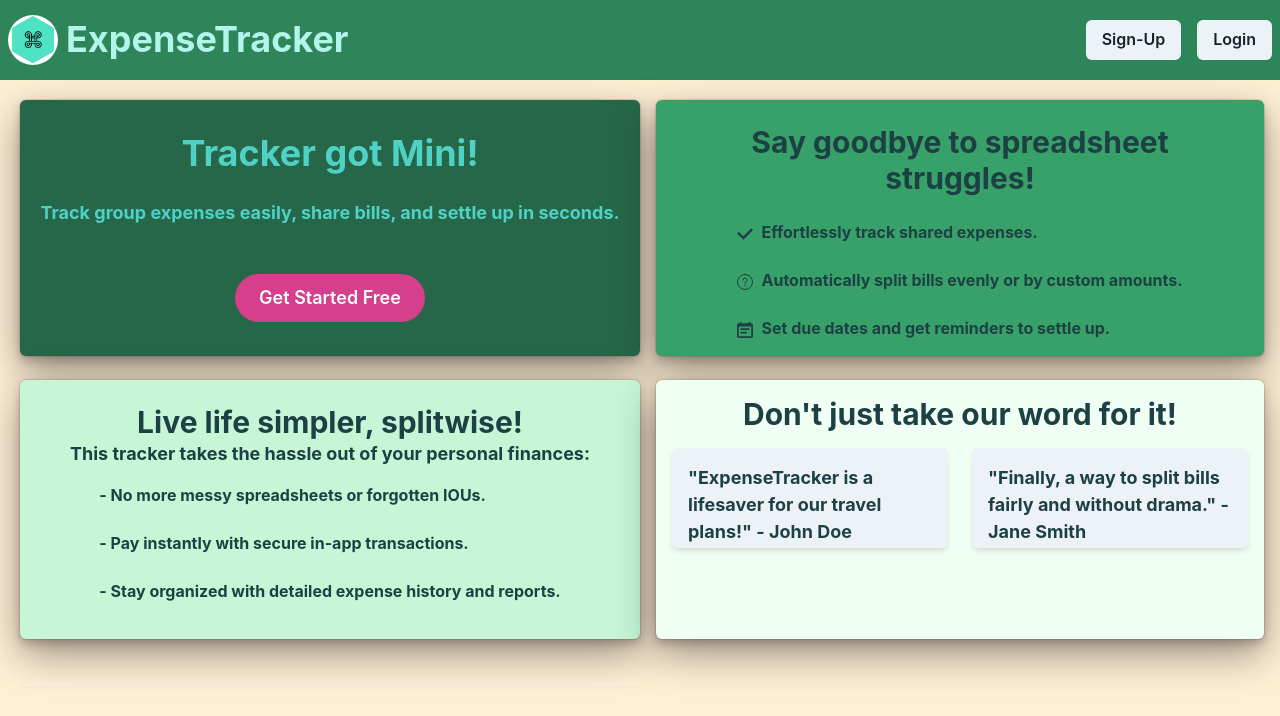
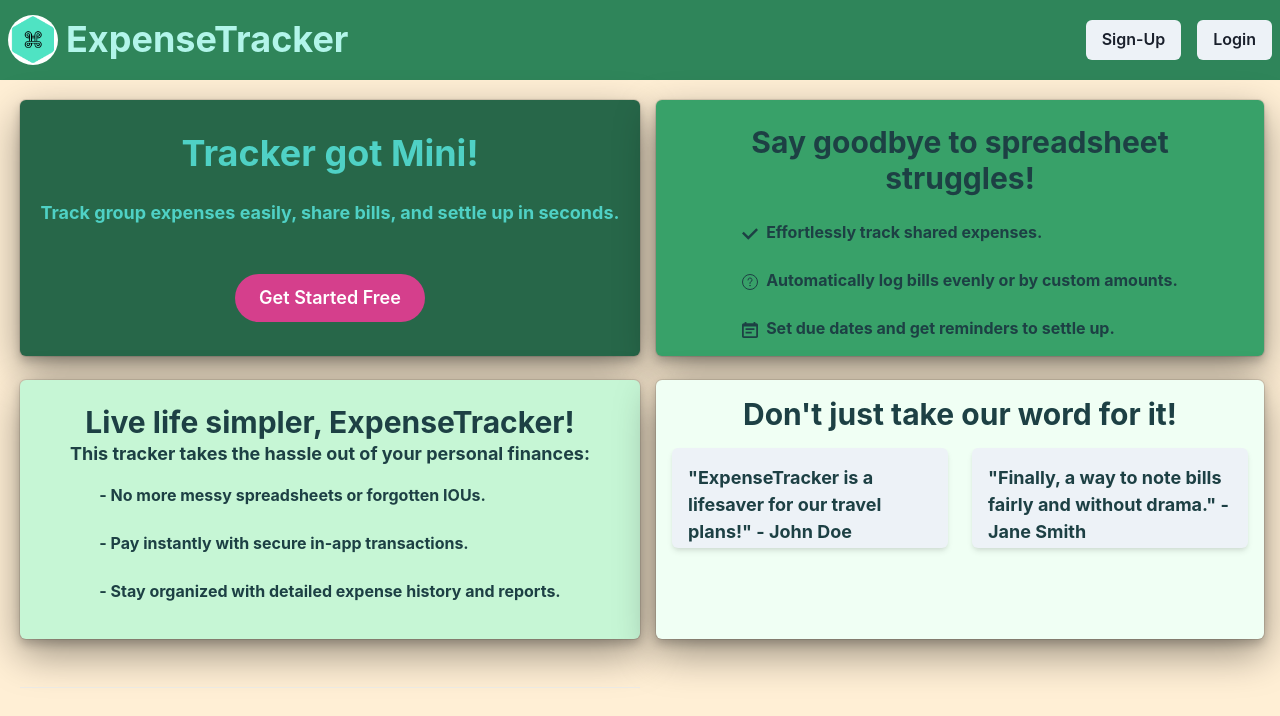
Before and after one commit to pink-27/Expense-Tracker, a React (Create React App) app in the folder frontend/: page / in a window 1280 px wide. Shown: the top 716 px of the page. Built offline with nearby package versions, Linux system fonts and the light colour scheme.

Commit message:
quotes change

```diff
--- a/frontend/src/components/Home.js
+++ b/frontend/src/components/Home.js
@@ -62,7 +62,7 @@ function Home({user}) {
             </ListItem>
             <ListItem>
               <Icon mr={2} />
-              Automatically split bills evenly or by custom amounts.
+              Automatically log bills evenly or by custom amounts.
             </ListItem>
             <ListItem>
               <Icon as={CalendarIcon} mr={2} />
@@ -76,7 +76,7 @@ function Home({user}) {
       {/* Benefits Section */}
       <Box p={6} boxShadow="dark-lg" rounded='md' bgColor="green.100" mt={2} h="auto" >
         <Heading as="h2" fontSize="3xl" textAlign="center">
-          Live life simpler, splitwise!
+          Live life simpler, ExpenseTracker!
         </Heading>
         <Text fontSize="lg" textAlign="center">
           This tracker takes the hassle out of your personal finances:
@@ -103,7 +103,7 @@ function Home({user}) {
             "ExpenseTracker is a lifesaver for our travel plans!" - John Doe
           </Quote>
           <Quote boxSize="sm" p={4}>
-            "Finally, a way to split bills fairly and without drama." - Jane Smith
+            "Finally, a way to note bills fairly and without drama." - Jane Smith
           </Quote>
         </HStack>
 
```
